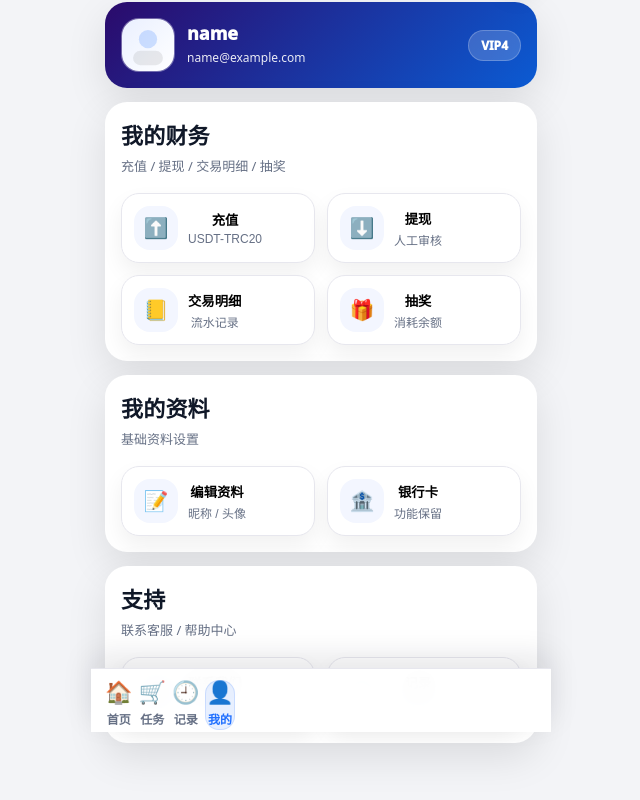
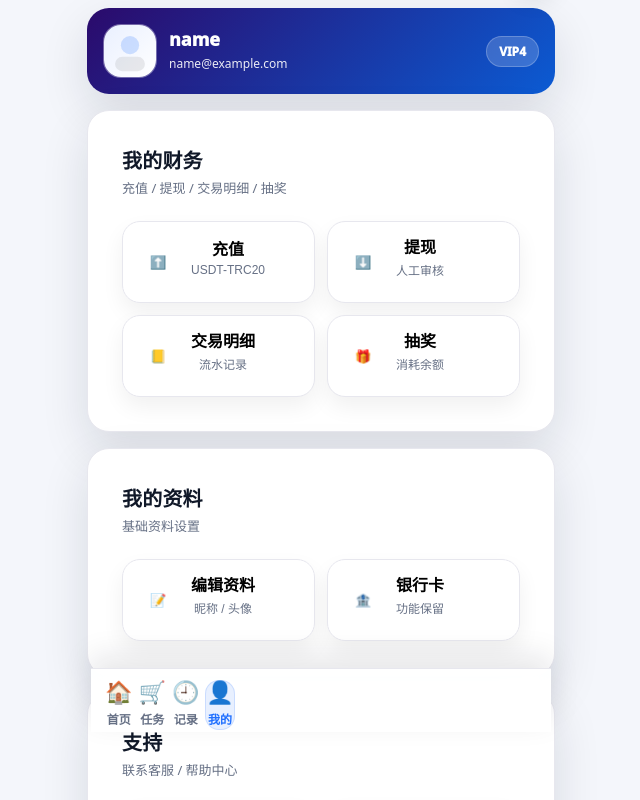
Before and after one commit to ttn3166/shua1, a plain HTML site: page me.html in a window 1280 px wide. Shown: the part 68-868 px from the top of the page, without its empty margins (319-959 px from the left). Drawn offline with Linux system fonts and the light colour scheme; sample sign-in values are in the browser's storage.

Commit message:
style: relax spacing on task pages

```diff
--- a/css/dashboard.css
+++ b/css/dashboard.css
@@ -185,3 +185,90 @@ a{color:inherit;text-decoration:none}
 }
 .faqItem .q{font-weight:1000;font-size:14px}
 .faqItem .a{margin-top:6px;color:var(--muted);line-height:1.5;font-size:13px}
+
+:root{
+  --tabbar-h: 74px;
+  --page-pad: 16px;
+  --panel-gap: 16px;
+  --grid-gap: 12px;
+}
+
+/* 所有非首页页面通用：更松、更不挤 */
+main.page{
+  padding: var(--page-pad);
+  padding-bottom: calc(var(--tabbar-h) + 20px);
+}
+
+/* 每个区块卡片 */
+.panel{
+  background: #fff;
+  border-radius: 22px;
+  padding: 18px;
+  box-shadow: 0 18px 48px rgba(17,24,39,.12);
+  margin-bottom: var(--panel-gap);
+}
+
+.panel .panel-title{
+  font-size: 26px;
+  font-weight: 800;
+  margin: 0;
+}
+
+.panel .panel-sub{
+  margin-top: 6px;
+  color: var(--muted);
+  font-size: 14px;
+}
+
+/* 区块内入口：默认两列 + 留出缝隙 */
+.panel-grid{
+  margin-top: 14px;
+  display: grid;
+  grid-template-columns: repeat(2, minmax(0, 1fr));
+  gap: var(--grid-gap);
+}
+
+/* 小屏自动一列，彻底不挤 */
+@media (max-width: 420px){
+  .panel-grid{
+    grid-template-columns: 1fr;
+  }
+}
+
+/* 入口按钮（你截图里“编辑资料/银行卡/联系我们/记录”那种） */
+.tile{
+  display: flex;
+  align-items: center;
+  gap: 12px;
+  padding: 14px 14px;
+  border-radius: 18px;
+  border: 1px solid rgba(17,24,39,.10);
+  background: #f9fafb;
+}
+
+.tile .tile-ico{
+  width: 46px;
+  height: 46px;
+  border-radius: 16px;
+  background: #fff;
+  display: flex;
+  align-items: center;
+  justify-content: center;
+  flex: 0 0 46px;
+}
+
+.tile .tile-main{
+  min-width: 0;
+}
+
+.tile .tile-name{
+  font-size: 16px;
+  font-weight: 800;
+  margin: 0;
+}
+
+.tile .tile-desc{
+  margin-top: 3px;
+  font-size: 12px;
+  color: var(--muted);
+}
--- a/me.html
+++ b/me.html
@@ -5,11 +5,12 @@
   <meta name="viewport" content="width=device-width,initial-scale=1,maximum-scale=1,viewport-fit=cover" />
   <title>我的</title>
   <link rel="stylesheet" href="./css/app.css?v=1" />
+  <link rel="stylesheet" href="./css/dashboard.css?v=3" />
   <link rel="stylesheet" href="./css/me.css?v=1" />
   <link rel="stylesheet" href="./css/nav.css?v=1" />
 </head>
 <body>
-  <div class="app">
+  <main class="app page">
 
     <header class="topbar">
       <div class="brand">
@@ -27,7 +28,7 @@
     </header>
 
     <!-- 个人卡 -->
-    <section class="meCard">
+    <section class="panel meCard">
       <div class="meLeft">
         <div class="avatar" aria-hidden="true">
           <img src="./assets/avatar.svg" alt="avatar">
@@ -43,7 +44,7 @@
     </section>
 
     <!-- 我的财务 -->
-    <section class="card">
+    <section class="card panel">
       <div class="cardHead">
         <div>
           <div class="cardTitle">我的财务</div>
@@ -52,36 +53,36 @@
       </div>
 
       <div class="cardBody">
-        <div class="grid2">
+        <div class="panel-grid">
           <button class="tile" data-go="./deposit.html">
-            <div class="tileIcon">⬆️</div>
-            <div class="tileText">
-              <div class="t1">充值</div>
-              <div class="t2">USDT-TRC20</div>
+            <div class="tile-ico">⬆️</div>
+            <div class="tile-main">
+              <p class="tile-name">充值</p>
+              <p class="tile-desc">USDT-TRC20</p>
             </div>
           </button>
 
           <button class="tile" data-go="./withdraw.html">
-            <div class="tileIcon">⬇️</div>
-            <div class="tileText">
-              <div class="t1">提现</div>
-              <div class="t2">人工审核</div>
+            <div class="tile-ico">⬇️</div>
+            <div class="tile-main">
+              <p class="tile-name">提现</p>
+              <p class="tile-desc">人工审核</p>
             </div>
           </button>
 
           <button class="tile" data-go="./transactions.html">
-            <div class="tileIcon">📒</div>
-            <div class="tileText">
-              <div class="t1">交易明细</div>
-              <div class="t2">流水记录</div>
+            <div class="tile-ico">📒</div>
+            <div class="tile-main">
+              <p class="tile-name">交易明细</p>
+              <p class="tile-desc">流水记录</p>
             </div>
           </button>
 
           <button class="tile" data-go="./lottery.html">
-            <div class="tileIcon">🎁</div>
-            <div class="tileText">
-              <div class="t1">抽奖</div>
-              <div class="t2">消耗余额</div>
+            <div class="tile-ico">🎁</div>
+            <div class="tile-main">
+              <p class="tile-name">抽奖</p>
+              <p class="tile-desc">消耗余额</p>
             </div>
           </button>
         </div>
@@ -89,7 +90,7 @@
     </section>
 
     <!-- 我的资料 -->
-    <section class="card">
+    <section class="card panel">
       <div class="cardHead">
         <div>
           <div class="cardTitle">我的资料</div>
@@ -98,20 +99,20 @@
       </div>
 
       <div class="cardBody">
-        <div class="grid2">
+        <div class="panel-grid">
           <button class="tile" data-go="./profile.html">
-            <div class="tileIcon">📝</div>
-            <div class="tileText">
-              <div class="t1">编辑资料</div>
-              <div class="t2">昵称 / 头像</div>
+            <div class="tile-ico">📝</div>
+            <div class="tile-main">
+              <p class="tile-name">编辑资料</p>
+              <p class="tile-desc">昵称 / 头像</p>
             </div>
           </button>
 
           <button class="tile" data-go="./bank.html">
-            <div class="tileIcon">🏦</div>
-            <div class="tileText">
-              <div class="t1">银行卡</div>
-              <div class="t2">功能保留</div>
+            <div class="tile-ico">🏦</div>
+            <div class="tile-main">
+              <p class="tile-name">银行卡</p>
+              <p class="tile-desc">功能保留</p>
             </div>
           </button>
         </div>
@@ -119,7 +120,7 @@
     </section>
 
     <!-- 支持 -->
-    <section class="card">
+    <section class="card panel">
       <div class="cardHead">
         <div>
           <div class="cardTitle">支持</div>
@@ -128,27 +129,27 @@
       </div>
 
       <div class="cardBody">
-        <div class="grid2">
+        <div class="panel-grid">
           <button class="tile" data-go="./contact.html">
-            <div class="tileIcon">🎧</div>
-            <div class="tileText">
-              <div class="t1">联系我们</div>
-              <div class="t2">客服入口</div>
+            <div class="tile-ico">🎧</div>
+            <div class="tile-main">
+              <p class="tile-name">联系我们</p>
+              <p class="tile-desc">客服入口</p>
             </div>
           </button>
 
           <button class="tile" data-go="./records.html">
-            <div class="tileIcon">🕘</div>
-            <div class="tileText">
-              <div class="t1">记录</div>
-              <div class="t2">操作记录</div>
+            <div class="tile-ico">🕘</div>
+            <div class="tile-main">
+              <p class="tile-name">记录</p>
+              <p class="tile-desc">操作记录</p>
             </div>
           </button>
         </div>
       </div>
     </section>
 
-  </div>
+  </main>
 
   <div class="pagePadBottom" aria-hidden="true"></div>
 
```
Also changed, not shown: records.html (+10 -5 lines), tasks.html (+5 -4 lines).
